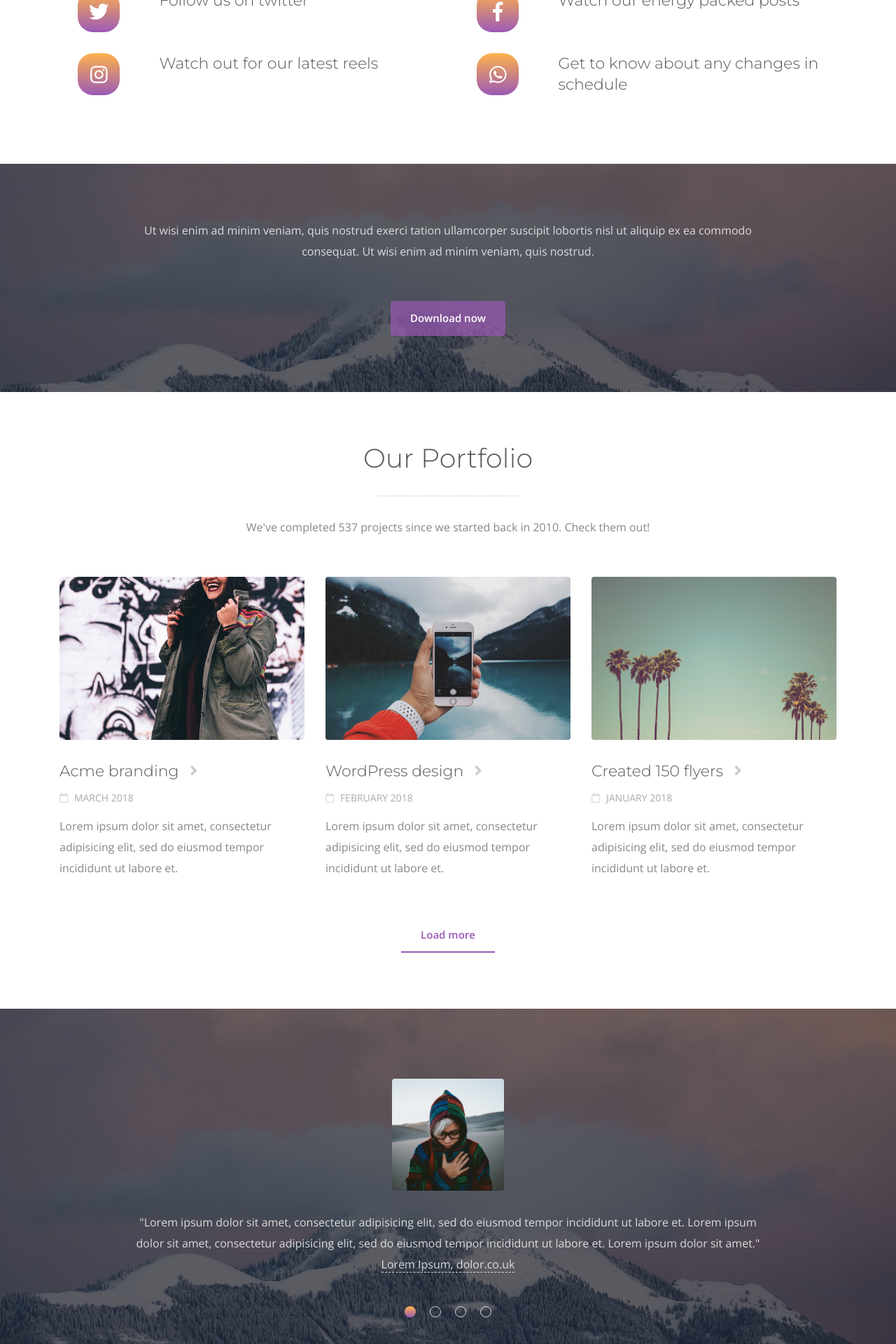
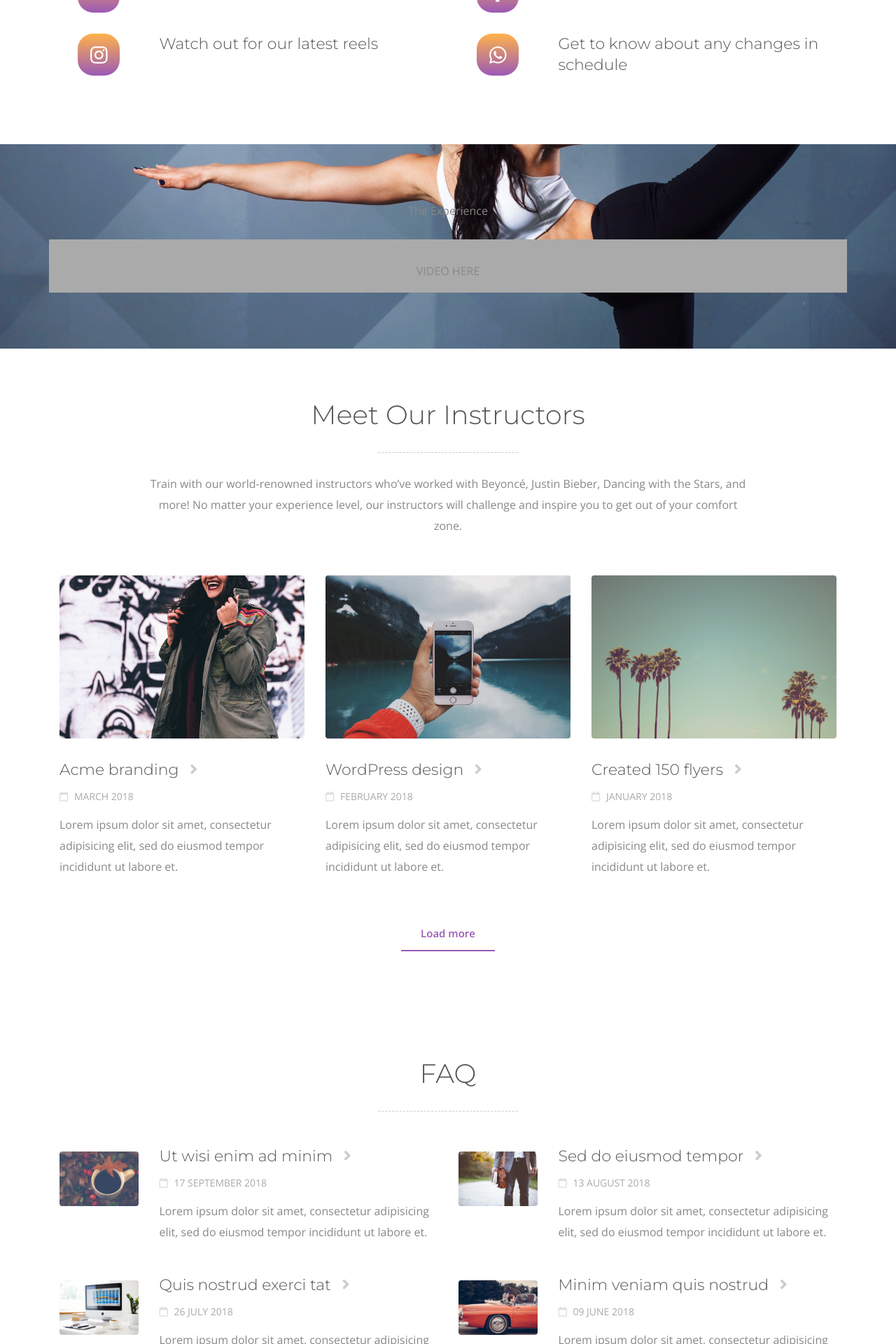
Before and after one commit to menonrudhin/move-web-page, a PHP site: page / in a window 1280 px wide. Shown: the part 1880-3800 px from the top of the page at 70% size. Run offline with PHP 8.4, Linux system fonts and the light colour scheme; some libraries are stand-ins or nearby versions.

Commit message:
Few more modifications

```diff
--- a/assets/css/style.css
+++ b/assets/css/style.css
@@ -311,8 +311,9 @@ img { max-width: 100%; }
 
 .call-to-action-container .section-bottom-button {
 	padding-top: 30px;
+	background-color: #aaa;
+	height : 30%;
 }
-
 
 /***** Portfolio *****/
 
--- a/index.html
+++ b/index.html
@@ -29,44 +29,12 @@
 
     <body>
 
-		<!-- Top menu -->
-		<!--<nav class="navbar navbar-dark fixed-top navbar-expand-md navbar-no-bg">
-			<div class="container">
-				<a class="navbar-brand" href="index.html">A Whole New Space To Find Your Movement</a>
-			    <button class="navbar-toggler" type="button" data-toggle="collapse" data-target="#navbarNav" aria-controls="navbarNav" aria-expanded="false" aria-label="Toggle navigation">
-			        <span class="navbar-toggler-icon"></span>
-			    </button>
-			    <div class="collapse navbar-collapse" id="navbarNav">
-			        <ul class="navbar-nav ml-auto">
-			            <li class="nav-item">
-			                <a class="nav-link scroll-link" href="#top-content">Top</a>
-			            </li>
-			            <li class="nav-item">
-			                <a class="nav-link scroll-link" href="#services">Services</a>
-			            </li>
-			            <li class="nav-item">
-			                <a class="nav-link scroll-link" href="#about-us">About</a>
-			            </li>
-			            <li class="nav-item">
-			                <a class="nav-link scroll-link" href="#portfolio">Work</a>
-			            </li>
-			            <li class="nav-item">
-			                <a class="nav-link scroll-link" href="#testimonials">Clients</a>
-			            </li>
-			            <li class="nav-item">
-			                <a class="nav-link scroll-link" href="#blog">Blog</a>
-			            </li>
-			        </ul>
-			    </div>
-		    </div>
-		</nav>-->
-
         <!-- Top content -->
         <div class="top-content">
             <div class="container">
 
                 <div class="row">
-                    <div class="col-md-8 offset-md-2 text">
+                    <div class="col-md-8 offset-md-2 mt-5 text">
                         <h1 class="wow fadeInLeftBig">M O V E</h1>
                         <div class="description wow fadeInLeftBig">
                         	<p>
@@ -74,7 +42,7 @@
                         	</p>
                         </div>
                         <div class="top-big-link wow fadeInUp">
-                        	<a class="btn btn-primary btn-link-1" href="http://azmind.com">Sign Up</a>
+                        	<a class="btn btn-primary btn-link-1" href="http://azmind.com">Enroll Now</a>
                         	<a class="btn btn-primary btn-link-2 scroll-link" href="#services">Contact Us</a>
                         </div>
                     </div>
@@ -144,18 +112,13 @@
 	                    <div class="about-us-box-text">
 	                    	<h3>About Us</h3>
 	                    	<p class="medium-paragraph">
-	                    		Lorem ipsum dolor sit amet, consectetur adipisicing elit,
-	                    		sed do eiusmod tempor incididunt ut labore et. Ut wisi enim ad minim veniam, quis nostrud.
+	                    		We are dedicated towards leading you through the path of fitness
 	                    	</p>
 	                    	<p>
-	                    		Lorem ipsum dolor sit amet, consectetur adipisicing elit, sed do eiusmod tempor incididunt ut labore et.
-	                    		Ut wisi enim ad minim veniam, quis nostrud.
-	                    		Exerci tation ullamcorper suscipit <a href="#">lobortis nisl</a> ut aliquip ex ea commodo consequat.
-	                    		Ut wisi enim ad minim veniam, quis nostrud exerci tation ullamcorper suscipit lobortis nisl.
+	                    		We believe workout is never complete without fun, so we mix elements of excitement in our online sessions
 	                    	</p>
 	                    	<p>
-	                    		Lorem ipsum dolor sit amet, consectetur adipisicing elit, sed do eiusmod tempor incididunt ut labore et.
-	                    		Ut wisi enim ad minim veniam, quis nostrud.
+	                    		Let us have some fun while we burn those calories away
 	                    	</p>
 	                    </div>
 	                </div>
@@ -237,32 +200,31 @@
         </div>
 
 		<!-- Call to action -->
-        <div class="call-to-action-container section-container section-container-image-bg">
+        <div class="call-to-action-container section-container call-to-action-box">
 	        <div class="container">
 	            <div class="row">
 	                <div class="col call-to-action section-description wow fadeInLeftBig">
 	                    <p>
-	                    	Ut wisi enim ad minim veniam, quis nostrud exerci tation ullamcorper suscipit lobortis nisl ut
-	                    	aliquip ex ea commodo consequat. Ut wisi enim ad minim veniam, quis nostrud.
+	                    	The Experience
 	                    </p>
 	                </div>
 	            </div>
 	            <div class="row">
 	            	<div class="col section-bottom-button wow fadeInUp">
-                        <a class="btn btn-primary btn-link-1 scroll-link" href="#top-content">Download now</a>
+                       <p>VIDEO HERE</p>
 	            	</div>
 	            </div>
 	        </div>
         </div>
 
-        <!-- Portfolio -->
+        <!-- Meet your instructors -->
         <div class="portfolio-container section-container">
 	        <div class="container">
 	            <div class="row">
 	                <div class="col portfolio section-description wow fadeIn">
-	                    <h2>Our Portfolio</h2>
+	                    <h2>Meet Our Instructors</h2>
 	                    <div class="divider-1 wow fadeInUp"><span></span></div>
-	                    <p>We've completed 537 projects since we started back in 2010. Check them out!</p>
+	                    <p>Train with our world-renowned instructors who’ve worked with Beyoncé, Justin Bieber, Dancing with the Stars, and more! No matter your experience level, our instructors will challenge and inspire you to get out of your comfort zone.</p>
 	                </div>
 	            </div>
 	            <div class="row">
@@ -299,97 +261,14 @@
 	        </div>
         </div>
 
-        <!-- Testimonials -->
-        <div class="testimonials-container section-container section-container-image-bg">
-        	<div class="container">
-        		<div class="row">
-        			<div class="col testimonials section-description wow fadeIn"></div>
-        		</div>
-        		<div class="row">
-        			<div class="col-md-10 offset-md-1 testimonial-list wow fadeInUp">
 
-        				<div class="tab-content" id="myTabContent">
-        					<div class="tab-pane fade show active" id="tab1" role="tabpanel" aria-labelledby="tab1-tab">
-        						<div class="testimonial-image">
-                					<img src="assets/img/testimonials/1.jpg" alt="testimonial-1" data-at2x="assets/img/testimonials/1.jpg">
-                				</div>
-                				<div class="testimonial-text">
-	                                <p>
-	                                	"Lorem ipsum dolor sit amet, consectetur adipisicing elit, sed do eiusmod tempor incididunt ut labore et.
-	                                	Lorem ipsum dolor sit amet, consectetur adipisicing elit, sed do eiusmod tempor incididunt ut labore et.
-	                                	Lorem ipsum dolor sit amet."<br>
-	                                	<a href="#">Lorem Ipsum, dolor.co.uk</a>
-	                                </p>
-                                </div>
-        					</div>
-        					<div class="tab-pane fade" id="tab2" role="tabpanel" aria-labelledby="tab2-tab">
-        						<div class="testimonial-image">
-                					<img src="assets/img/testimonials/2.jpg" alt="testimonial-2" data-at2x="assets/img/testimonials/2.jpg">
-                				</div>
-                				<div class="testimonial-text">
-	                                <p>
-	                                	"Ut wisi enim ad minim veniam, quis nostrud exerci tation ullamcorper suscipit lobortis nisl ut aliquip
-	                                	ex ea commodo consequat. Ut wisi enim ad minim veniam, quis nostrud exerci tation ullamcorper suscipit
-	                                	lobortis nisl ut aliquip."<br>
-	                                	<a href="#">Minim Veniam, nostrud.com</a>
-	                                </p>
-                                </div>
-        					</div>
-        					<div class="tab-pane fade" id="tab3" role="tabpanel" aria-labelledby="tab3-tab">
-        						<div class="testimonial-image">
-                					<img src="assets/img/testimonials/3.jpg" alt="testimonial-3" data-at2x="assets/img/testimonials/3.jpg">
-                				</div>
-                				<div class="testimonial-text">
-	                                <p>
-	                                	"Lorem ipsum dolor sit amet, consectetur adipisicing elit, sed do eiusmod tempor incididunt ut labore et.
-	                                	Lorem ipsum dolor sit amet, consectetur adipisicing elit, sed do eiusmod tempor incididunt ut labore et.
-	                                	Lorem ipsum dolor sit amet."<br>
-	                                	<a href="#">Lorem Ipsum, dolor.co.uk</a>
-	                                </p>
-                                </div>
-							</div>
-        					<div class="tab-pane fade" id="tab4" role="tabpanel" aria-labelledby="tab4-tab">
-        						<div class="testimonial-image">
-                					<img src="assets/img/testimonials/4.jpg" alt="" data-at2x="assets/img/testimonials/4.jpg">
-                				</div>
-                				<div class="testimonial-text">
-	                                <p>
-	                                	"Ut wisi enim ad minim veniam, quis nostrud exerci tation ullamcorper suscipit lobortis nisl ut aliquip
-	                                	ex ea commodo consequat. Ut wisi enim ad minim veniam, quis nostrud exerci tation ullamcorper suscipit
-	                                	lobortis nisl ut aliquip."<br>
-	                                	<a href="#">Minim Veniam, nostrud.com</a>
-	                                </p>
-                                </div>
-        					</div>
-        				</div>
-
-        				<ul class="nav nav-tabs" id="myTab" role="tablist">
-        					<li class="nav-item">
-        						<a class="nav-link active" id="tab1-tab" data-toggle="tab" href="#tab1" role="tab" aria-controls="tab1" aria-selected="true"></a>
-        					</li>
-        					<li class="nav-item">
-        						<a class="nav-link" id="tab2-tab" data-toggle="tab" href="#tab2" role="tab" aria-controls="tab2" aria-selected="false"></a>
-        					</li>
-        					<li class="nav-item">
-        						<a class="nav-link" id="tab3-tab" data-toggle="tab" href="#tab3" role="tab" aria-controls="tab3" aria-selected="false"></a>
-        					</li>
-        					<li class="nav-item">
-        						<a class="nav-link" id="tab4-tab" data-toggle="tab" href="#tab4" role="tab" aria-controls="tab4" aria-selected="false"></a>
-        					</li>
-        				</ul>
-
-        			</div>
-        		</div>
-        	</div>
-        </div>
-
-        <!-- Blog -->
+        <!-- FAQ -->
         <div class="blog-container section-container">
 	        <div class="container">
 
 	            <div class="row">
 	                <div class="col blog section-description wow fadeIn">
-	                    <h2>The Blog</h2>
+	                    <h2>FAQ</h2>
 	                    <div class="divider-1 wow fadeInUp"><span></span></div>
 	                </div>
 	            </div>
```
Also changed, not shown: assets/img/about/2.jpg (added), assets/img/backgrounds/1.jpg, assets/img/backgrounds/2@2x.jpg (added), assets/img/backgrounds/bak.jpg (renamed from assets/img/backgrounds/1@2x.jpg), assets/img/backgrounds/bak@2.jpg (added), 5 other files.
